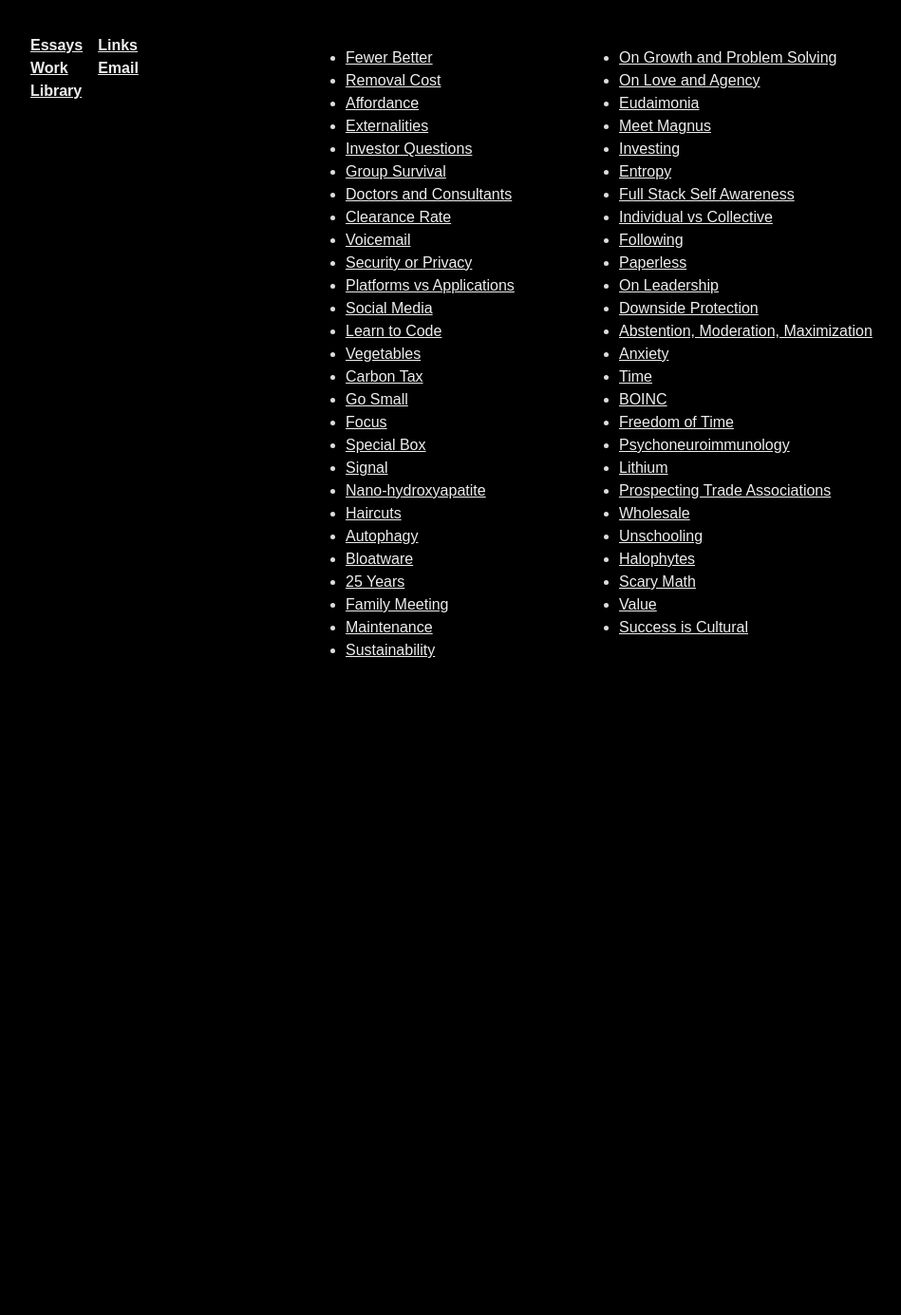
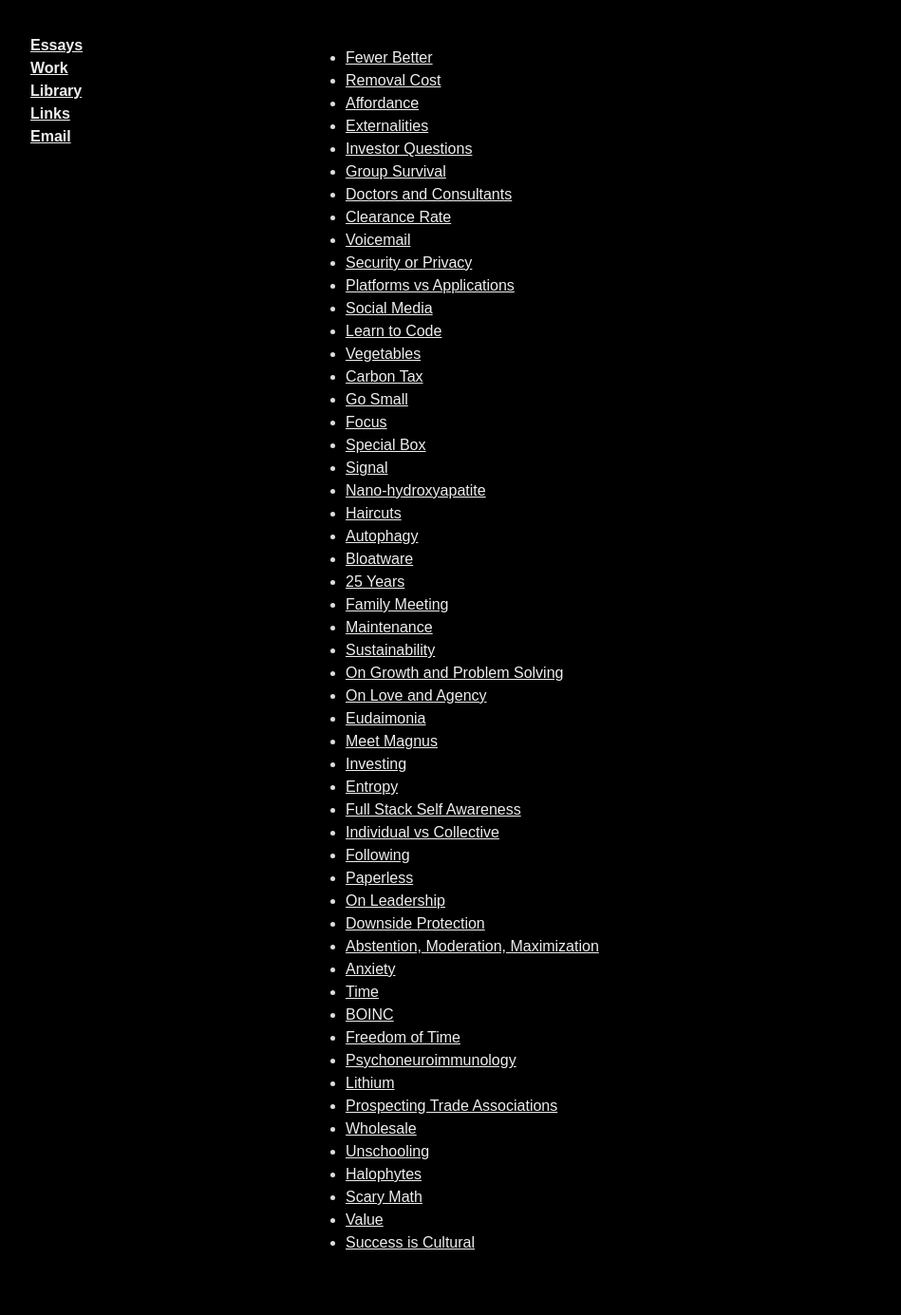
Before and after one commit to rogerkirkness/writing, a Jekyll site: the page built from index.html, in a window 1280 px wide. Shown: the whole page at 95% size, without its empty margins (16-965 px from the left). Built offline with Jekyll 4.4.1, drawn with Linux system fonts in a browser that asks for light colours; before the commit the page ends 900 px from its top, so only the background shows below that.

Commit message:
Update default.html

```diff
--- a/_layouts/default.html
+++ b/_layouts/default.html
@@ -65,12 +65,6 @@
 			padding-right: 10px;
 		}
 
-		ul {
-			-webkit-column-count: 2;
-			   -moz-column-count: 2;
-				column-count: 2;
-		}
-
 		.comments {
 			text-align: center;
 		}
```
